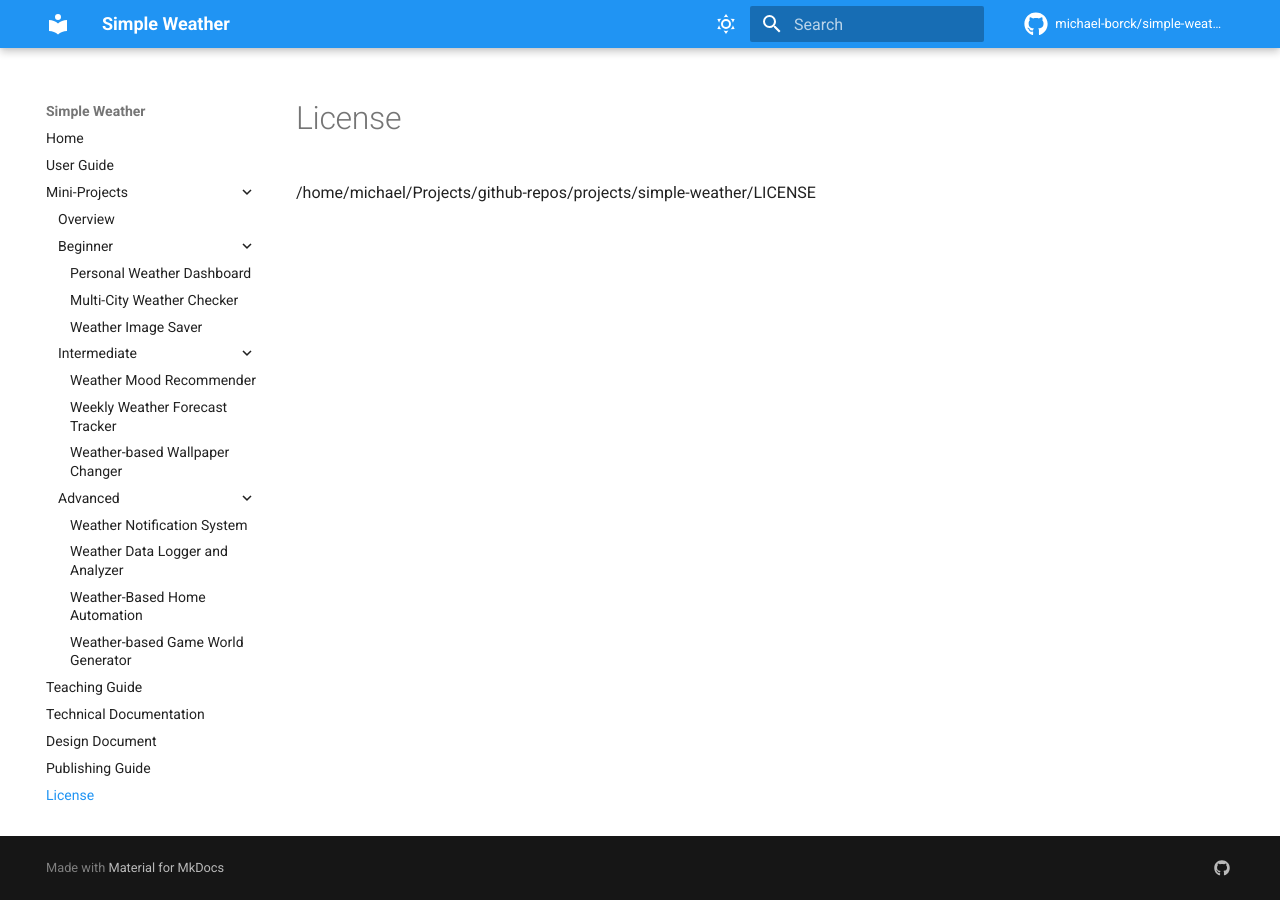
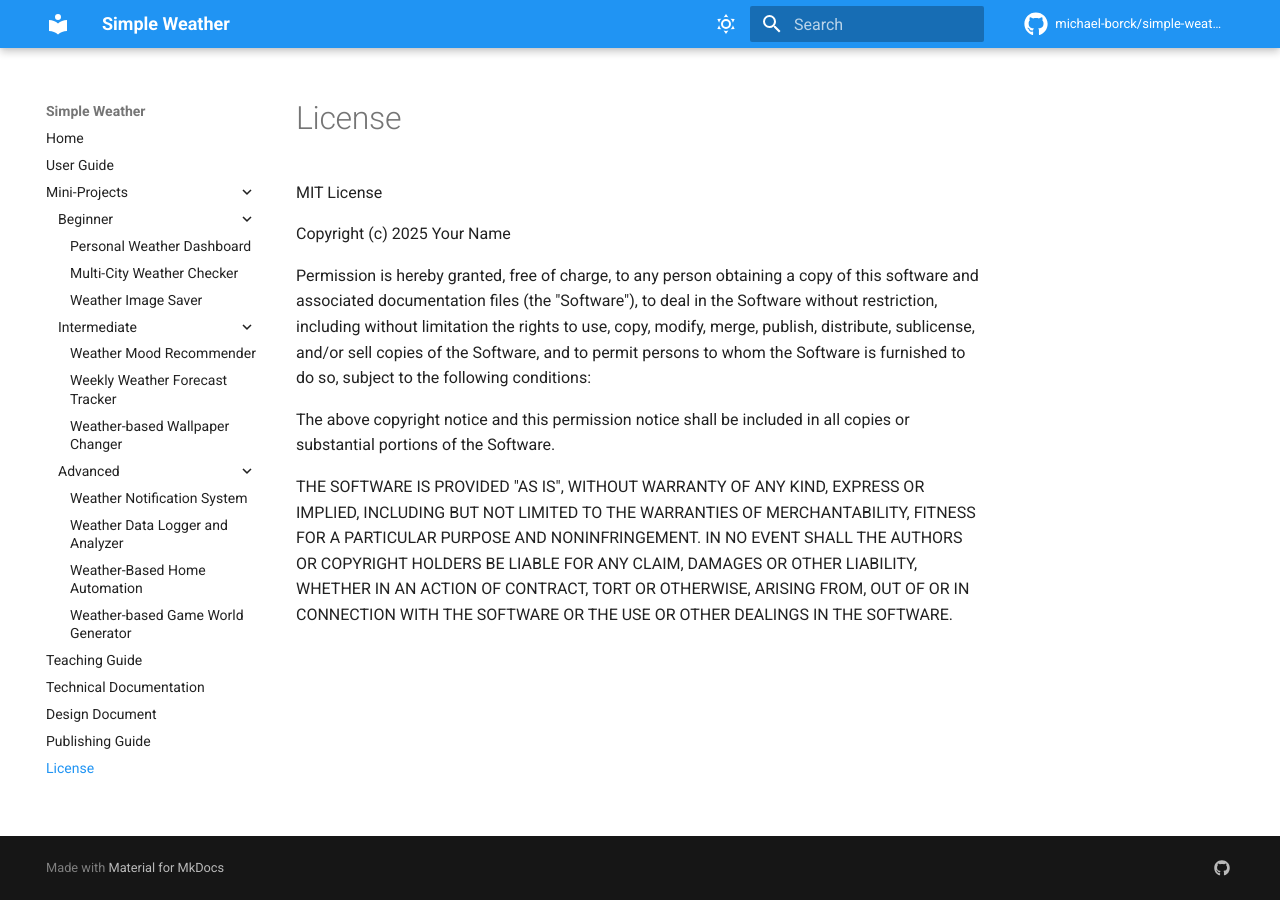
Before and after one commit to michael-borck/fetch-my-weather, an MkDocs documentation site: the page built from docs/LICENSE.md, in a window 1280 px wide. Built offline with MkDocs 1.6.1 and Material for MkDocs 9.7.7, drawn with Linux system fonts in a browser that asks for light colours; comment, search, counter and statistics services are not loaded.

Commit message:
Simplify MkDocs documentation setup
- Removed GitHub Actions workflow in favor of a simpler approach
- Added MkDocs commands to Makefile: docs-serve, docs-build, docs-deploy
- Simplified directory structure by using existing docs directory directly
- Fixed issue with symlinks by switching to direct file paths
- Added index.md to docs directory
- Added LICENSE.md to docs for inclusion in documentation

🤖 Generated with [Claude Code](https://claude.ai/code)

Co-Authored-By: Claude <noreply@anthropic.com>

```diff
--- /dev/null
+++ b/docs/LICENSE.md
@@ -0,0 +1,21 @@
+MIT License
+
+Copyright (c) 2025 Your Name
+
+Permission is hereby granted, free of charge, to any person obtaining a copy
+of this software and associated documentation files (the "Software"), to deal
+in the Software without restriction, including without limitation the rights
+to use, copy, modify, merge, publish, distribute, sublicense, and/or sell
+copies of the Software, and to permit persons to whom the Software is
+furnished to do so, subject to the following conditions:
+
+The above copyright notice and this permission notice shall be included in all
+copies or substantial portions of the Software.
+
+THE SOFTWARE IS PROVIDED "AS IS", WITHOUT WARRANTY OF ANY KIND, EXPRESS OR
+IMPLIED, INCLUDING BUT NOT LIMITED TO THE WARRANTIES OF MERCHANTABILITY,
+FITNESS FOR A PARTICULAR PURPOSE AND NONINFRINGEMENT. IN NO EVENT SHALL THE
+AUTHORS OR COPYRIGHT HOLDERS BE LIABLE FOR ANY CLAIM, DAMAGES OR OTHER
+LIABILITY, WHETHER IN AN ACTION OF CONTRACT, TORT OR OTHERWISE, ARISING FROM,
+OUT OF OR IN CONNECTION WITH THE SOFTWARE OR THE USE OR OTHER DEALINGS IN THE
+SOFTWARE.
--- a/docs_src/LICENSE.md
+++ /dev/null
@@ -1 +0,0 @@
-/home/michael/Projects/github-repos/projects/simple-weather/LICENSE
--- a/mkdocs.yml
+++ b/mkdocs.yml
@@ -4,7 +4,7 @@ site_url: https://michael-borck.github.io/simple-weather/
 repo_url: https://github.com/michael-borck/simple-weather
 repo_name: michael-borck/simple-weather
 
-docs_dir: docs_src
+docs_dir: docs
 site_dir: site
 
 theme:
```
Also changed, not shown: docs_src/design-doc.md (deleted, +0 -1 lines), docs_src/publishing-guide.md (deleted, +0 -1 lines), docs_src/teaching-guide.md (deleted, +0 -1 lines), docs_src/technical-doc.md (deleted, +0 -1 lines), docs_src/user-guide.md (deleted, +0 -1 lines), docs/index.md (renamed from docs_src/index.md), 3 other files.
